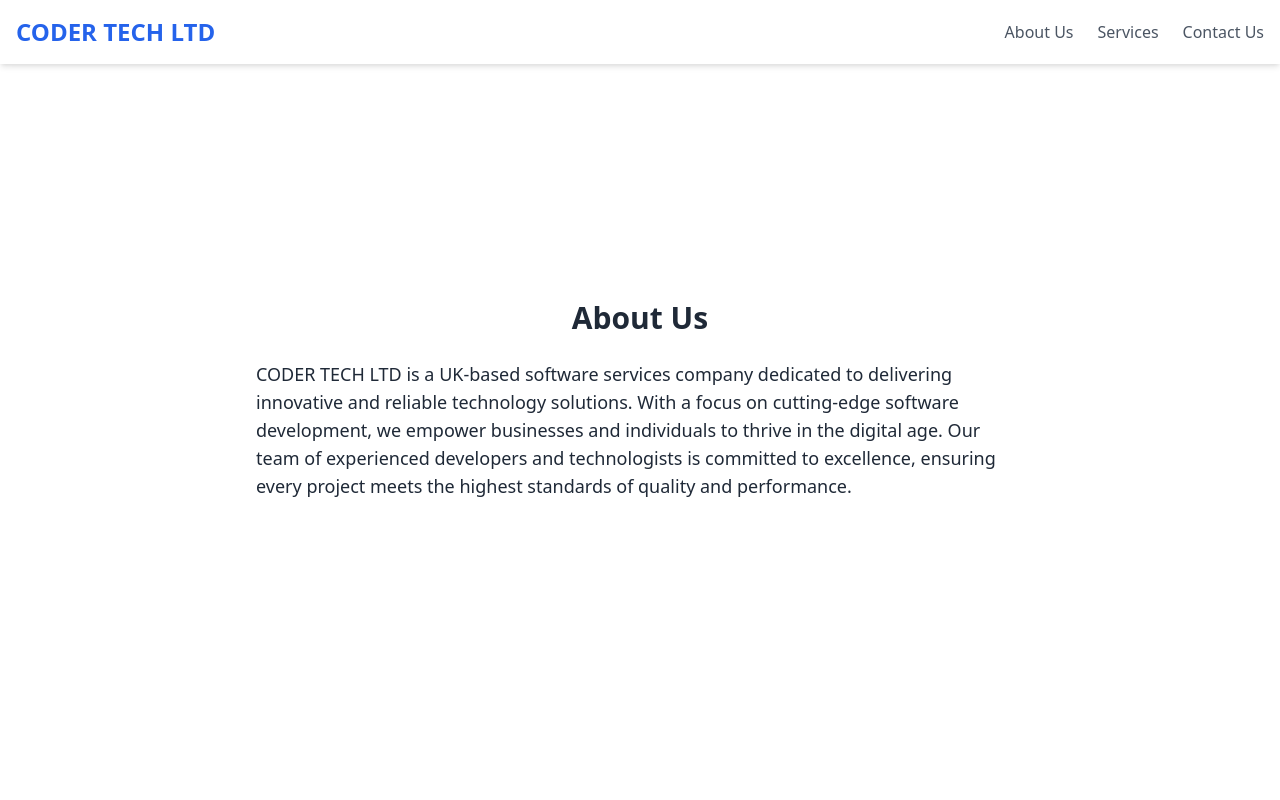
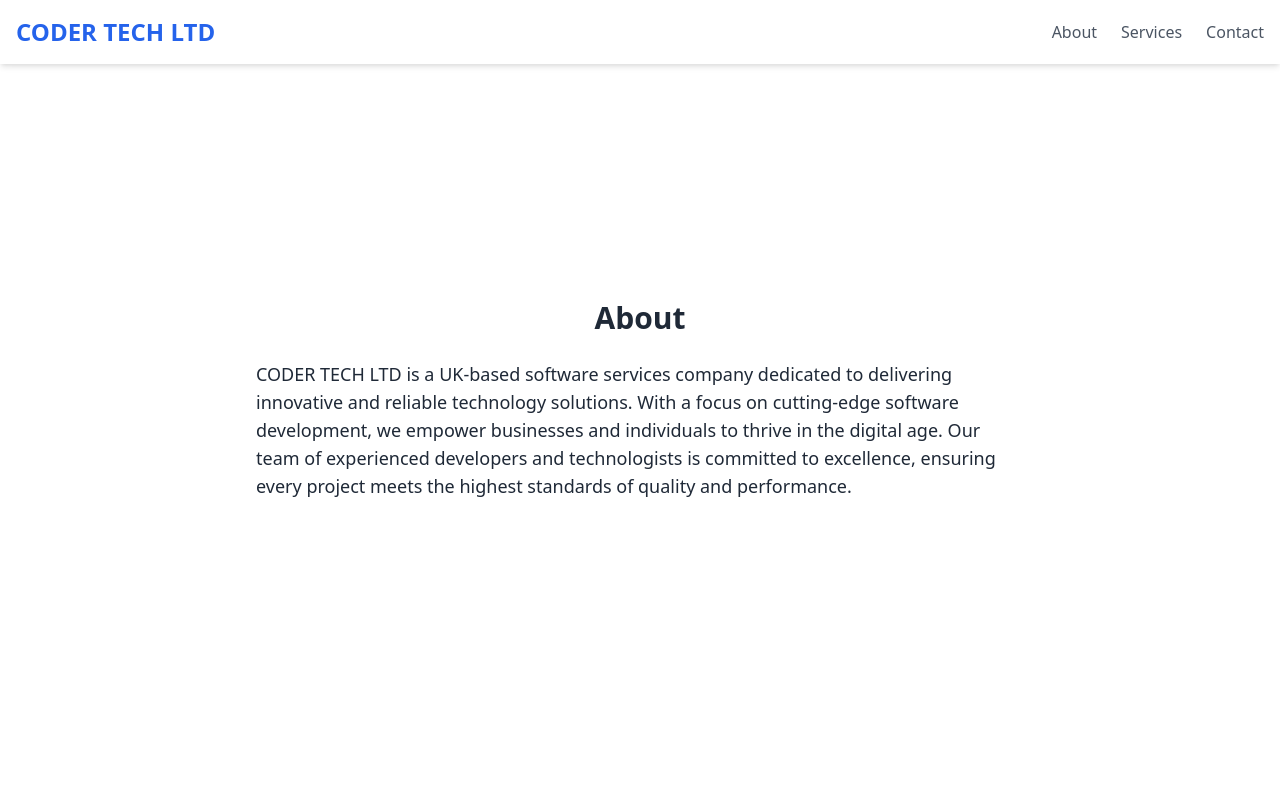
Before and after one commit to codertechltd/coder-tech-website, a plain HTML site: page index.html in a window 1280 px wide. Shown: the top 800 px of the page. Drawn offline with nearby package versions, Linux system fonts and the light colour scheme.

Commit message:
Update index.html

```diff
--- a/index.html
+++ b/index.html
@@ -63,17 +63,17 @@
     <div class="container mx-auto px-4 py-4 flex justify-between items-center">
       <h1 class="text-2xl font-bold text-blue-600">CODER TECH LTD</h1>
       <ul class="flex space-x-6">
-        <li><a href="#about" class="text-gray-600 hover:text-blue-600">About Us</a></li>
+        <li><a href="#about" class="text-gray-600 hover:text-blue-600">About</a></li>
         <li><a href="#services" class="text-gray-600 hover:text-blue-600">Services</a></li>
-        <li><a href="#contact" class="text-gray-600 hover:text-blue-600">Contact Us</a></li>
+        <li><a href="#contact" class="text-gray-600 hover:text-blue-600">Contact</a></li>
       </ul>
     </div>
   </nav>
 
-  <!-- About Us Section -->
+  <!-- About Section -->
   <section id="about" class="section bg-white">
     <div class="container mx-auto">
-      <h2 class="text-3xl font-bold mb-6 text-center">About Us</h2>
+      <h2 class="text-3xl font-bold mb-6 text-center">About</h2>
       <p class="text-lg max-w-3xl mx-auto">
         CODER TECH LTD is a UK-based software services company dedicated to delivering innovative and reliable technology solutions. With a focus on cutting-edge software development, we empower businesses and individuals to thrive in the digital age. Our team of experienced developers and technologists is committed to excellence, ensuring every project meets the highest standards of quality and performance.
       </p>
@@ -101,10 +101,10 @@
     </div>
   </section>
 
-  <!-- Contact Us Section -->
+  <!-- Contact Section -->
   <section id="contact" class="section bg-white">
     <div class="container mx-auto">
-      <h2 class="text-3xl font-bold mb-6 text-center">Contact Us</h2>
+      <h2 class="text-3xl font-bold mb-6 text-center">Contact</h2>
       <p class="text-lg max-w-3xl mx-auto text-center">
         Get in touch with CODER TECH LTD to discuss your project or learn more about our services. We are here to help you achieve your goals.
       </p>
```
